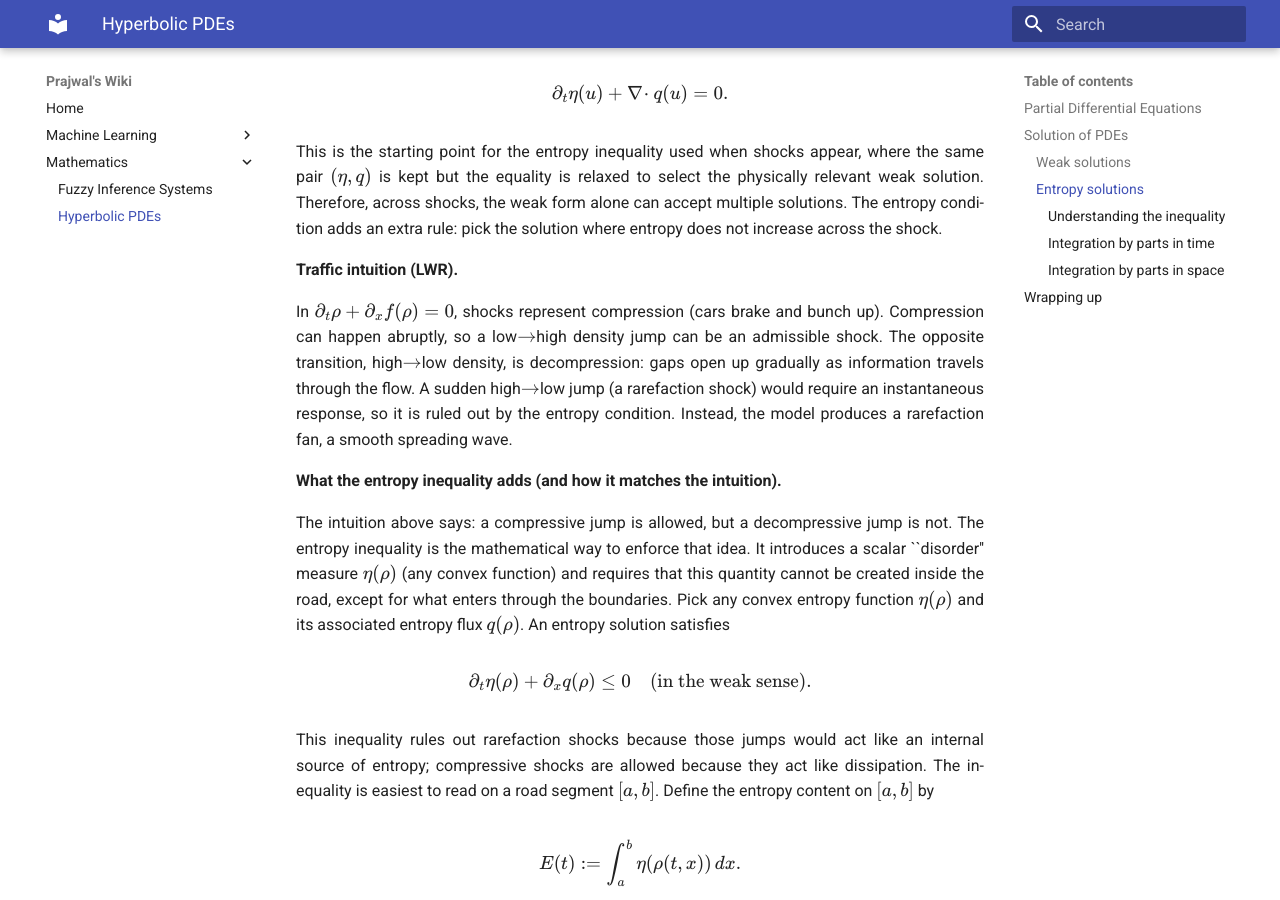
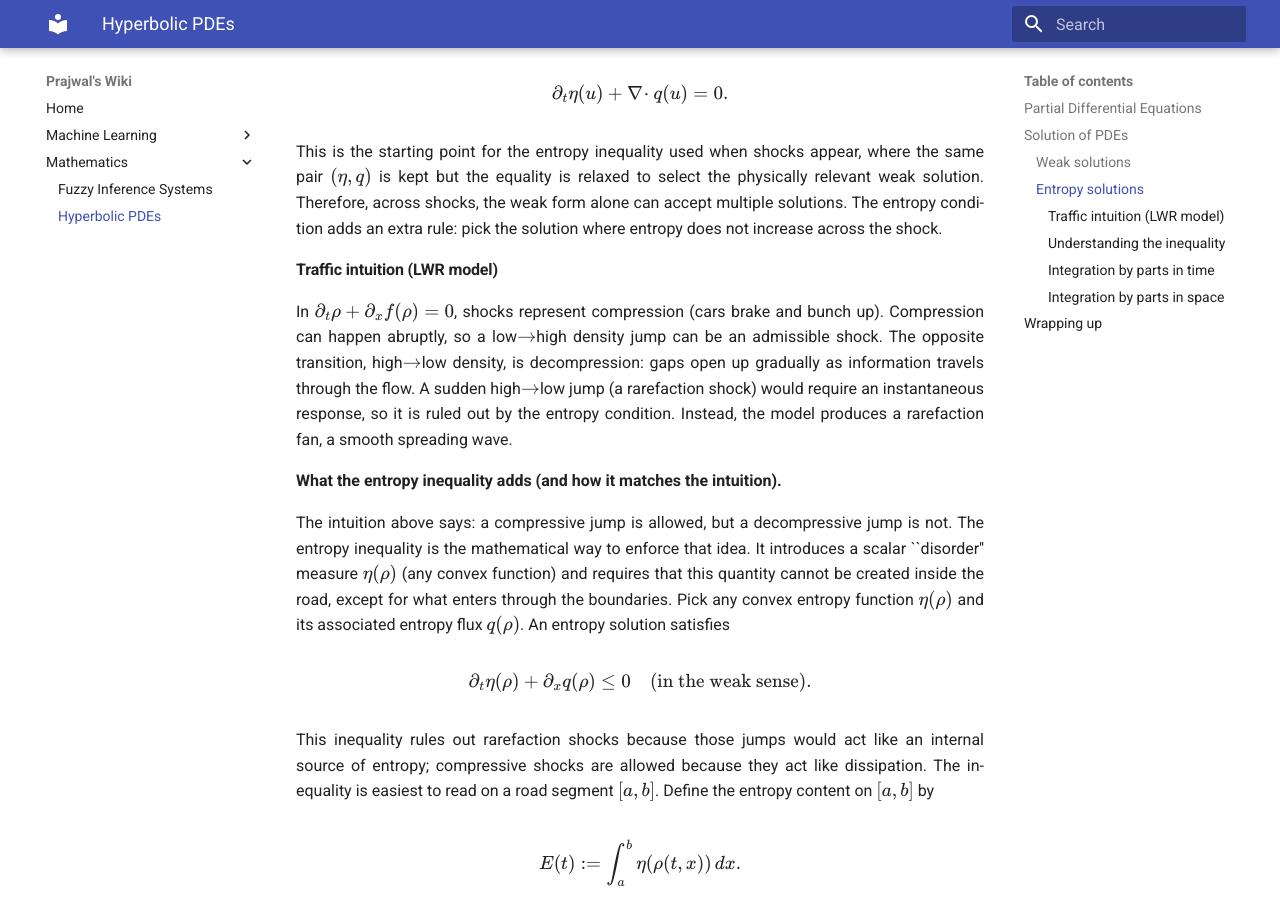
Before and after one commit to pj1911/my-wiki, an MkDocs documentation site: the page built from docs/Hyperbolic PDEs-1-weak solutions.md, in a window 1280 px wide and 900 px high, scrolled down 4790 px. Built offline with MkDocs 1.6.1 and Material for MkDocs 9.7.7, drawn with Linux system fonts in a browser that asks for light colours.

Commit message:
Update Hyperbolic PDEs-1-weak solutions.md

```diff
--- a/docs/Hyperbolic PDEs-1-weak solutions.md
+++ b/docs/Hyperbolic PDEs-1-weak solutions.md
@@ -212,7 +212,7 @@ where the same pair \((\eta,q)\) is kept but the equality is relaxed to select t
 relevant weak solution. Therefore, across shocks, the weak form alone can accept multiple solutions. The entropy condition
 adds an extra rule: pick the solution where entropy does not increase across the shock.
 
-**Traffic intuition (LWR).**
+#### Traffic intuition (LWR model)
 
 In \(\partial_t\rho+\partial_x f(\rho)=0\), shocks represent compression (cars brake and bunch
 up). Compression can happen abruptly, so a low\(\to\)high density jump can be an admissible shock.
@@ -280,7 +280,7 @@ if more entropy enters at \(x=a\) than leaves at \(x=b\). If the boundaries are
 injecting entropy, then \(E(t)\) cannot increase, meaning any shock inside the segment must be
 entropy-dissipating (compressive) rather than entropy-creating (a rarefaction shock).
 
-####Understanding the inequality
+#### Understanding the inequality
 
 The inequality \(\partial_t\eta(u)+\nabla\!\cdot q(u)\le 0\) is understood in the same weak (integral)
 way as before: derivatives are moved onto a smooth test function. Concretely, for every smooth
```
